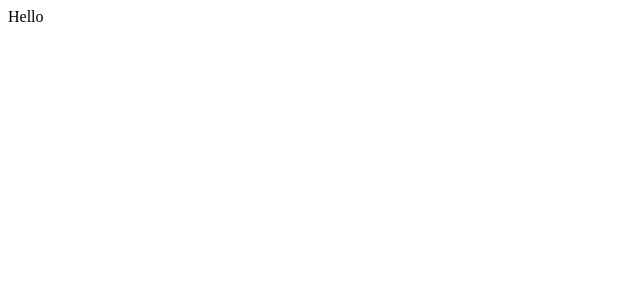
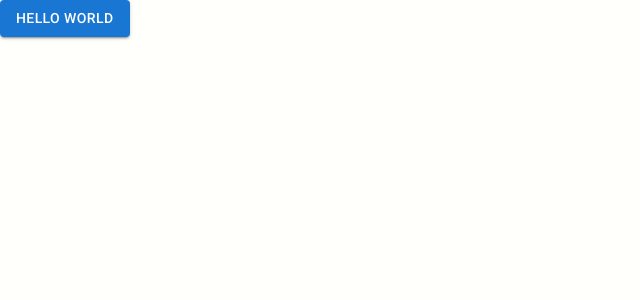
Before and after one commit to steciuk/freebici, a React (Vite) app: page / in a window 1280 px wide. Shown: the top 300 px of the page, without its empty margins (0-640 px from the left). Built offline with nearby package versions, Linux system fonts and the light colour scheme.

Commit message:
Install leaflet and mui

```diff
--- a/index.html
+++ b/index.html
@@ -7,6 +7,7 @@
 
     <meta name="viewport" content="width=device-width, initial-scale=1" />
     <link rel="icon" type="image/x-icon" href="/favicon.ico" />
+    <link rel="stylesheet" href="/src/index.css" />
   </head>
   <body>
     <div id="root"></div>
--- /dev/null
+++ b/src/App.tsx
@@ -0,0 +1,11 @@
+import { Button } from '@mui/material';
+
+export function App() {
+  return (
+    <div>
+      <Button variant="contained">Hello World</Button>
+    </div>
+  );
+}
+
+export default App;
--- /dev/null
+++ b/src/apis/valenbici.ts
@@ -0,0 +1,2 @@
+const apiUrl =
+  'https://valencia.opendatasoft.com/api/records/1.0/search/?dataset=valenbisi-disponibilitat-valenbisi-dsiponibilidad&q=';
--- a/src/app/app.tsx
+++ /dev/null
@@ -1,5 +0,0 @@
-export function App() {
-  return <div>Hello</div>;
-}
-
-export default App;
--- /dev/null
+++ b/src/index.css
@@ -0,0 +1,13 @@
+html {
+  box-sizing: border-box;
+  font-family: 'Roboto', sans-serif;
+  background-color: #fffffc;
+}
+
+*,
+*:before,
+*:after {
+  box-sizing: inherit;
+  margin: 0;
+  padding: 0;
+}
```
Also changed, not shown: package.json (+9 -3 lines), src/main.tsx (+6 -1 lines), 1 other file (tests, documents, lock files or other folders).
